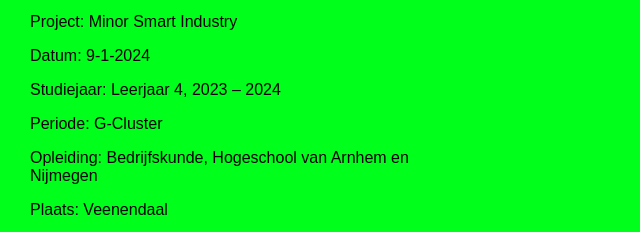
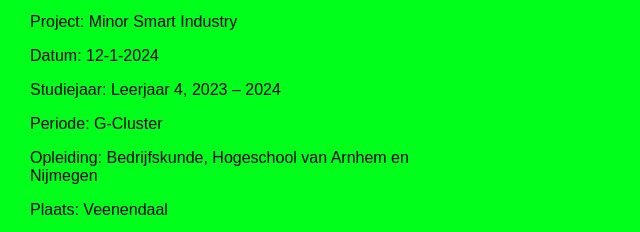
Before and after one commit to minorsmart/intro-to-web-programming-charlesblabla, a plain HTML site: page smart-contact.html in a window 1280 px wide. Shown: the part 493-725 px from the top of the page, 0-640 px from the left. Drawn offline with Linux system fonts and the light colour scheme.

Commit message:
Update smart-contact.html

```diff
--- a/smart-contact.html
+++ b/smart-contact.html
@@ -60,7 +60,7 @@
 
             <p>Project:				Minor Smart Industry</p>
 
-            <p>Datum: 			    9-1-2024</p>
+            <p>Datum: 			    12-1-2024</p>
 
             <p>Studiejaar:			Leerjaar 4, 2023 – 2024</p>
 
```
